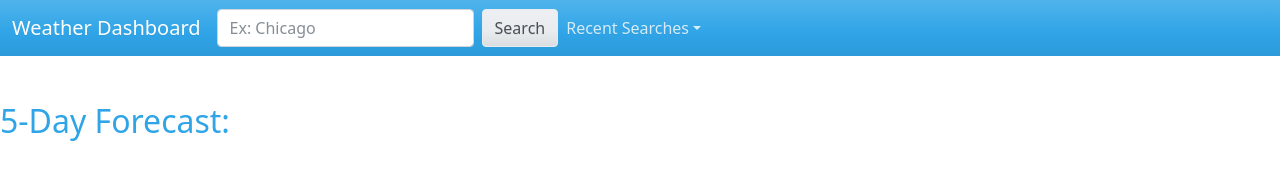
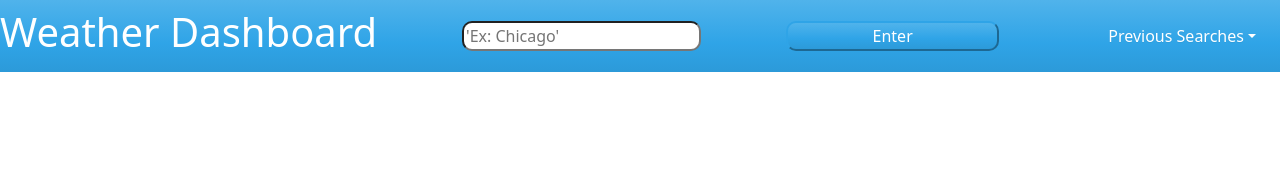
Before and after one commit to cnhnguyen59/weather-app, a plain HTML site: page index.html in a window 1280 px wide. Drawn offline with nearby package versions, Linux system fonts and the light colour scheme.

Commit message:
Edited styling

```diff
--- a/assets/js/script.js
+++ b/assets/js/script.js
@@ -1,3 +1,4 @@
+
 var inputEl = $('input')
 var currCityEl = $('.currCity')
 var city = inputEl.val()
@@ -8,10 +9,13 @@ const part ='minutely,hourly'
 
 
 function getInfo(){
+
    /*  var city = inputEl.val()
     console.log(city)
 
     currCityEl.text(`${city} ${moment().format('L')}`) */
+
+    console.log('running getInfo')
 
     getLatLon()
 
@@ -19,18 +23,6 @@ function getInfo(){
     lon = localStorage.getItem('lon')
 
     var oneCallUrl = `https://api.openweathermap.org/data/2.5/onecall?lat=${lat}&lon=${lon}&exclude=${part}&units=imperial&appid=${apiKey}`
-/*     var forecastUrl = `https://api.openweathermap.org/data/2.5/forecast?q=${inputEl.val()}&exclude=hourly&appid=${apiKey}`
-
-    console.log(oneCallUrl)
-
-    fetch(forecastUrl)
-    .then(function(response){
-        return response.json();
-    })
-    .then(function(data){
-        console.log(data)
-    })
-    .catch(console.err)      */
 
     fetch(oneCallUrl)
     .then(function(response){
@@ -38,10 +30,10 @@ function getInfo(){
     })
     .then(function(data){
         console.log(data)
-        /* console.log(data.current.temp)
+        console.log(data.current.temp)
         console.log(data.current.wind_speed)
         console.log(data.current.humidity)
-        console.log(data.current.uvi) */
+        console.log(data.current.uvi)
 
         var temp = data.current.temp
         var ws = data.current.wind_speed
@@ -57,11 +49,13 @@ function getInfo(){
             color = 'red'
         }
 
-        var output = `Temp: ${temp} | Wind: ${ws} | Humidity: ${humid} | UV Index: <span class="py-1 px-3" style="color: white; border-radius: 1px; background-color:${color}">${uvi}</span>`
+        var output = `Temp: ${temp}°F | Wind: ${ws} MPH | Humidity: ${humid}% | UV Index: <span class="py-1 px-3" style="color: white; border-radius: 1px; background-color:${color}">${uvi}</span>`
 
         $('.currWeather').html(output)
 
         var forecast = data.daily.slice(1,6)
+
+        var forecastOutput =''
 
         forecast.forEach(data => {
 
@@ -70,21 +64,18 @@ function getInfo(){
             var month = new Date(unix_timestamp * 1000).getMonth()
             var year = new Date(unix_timestamp * 1000).getFullYear()
 
-            var output = `<div>${month}/${day}/${year}\n
-            <img src="./assets/icons/${data.weather[0].icon}.png"/>
-            Temp:${data.temp.day}\nWind: ${data.wind_speed} MPH\n
+            forecastOutput += `<div class="m-2 p-1" style="border: 1px solid black; border-radius: 10px;"> <p style="font-weight:bold;">${month}/${day}/${year}</p>
+            <img src="./assets/icons/${data.weather[0].icon}.png"/>\n<br>
+            Temp:${data.temp.day}°F<br>
+            Wind: ${data.wind_speed} MPH<br>
             Humidity: ${data.humidity}%</div>`
-
-            console.log(output)
-
-            $('.forecast').append(output)
 
         })
 
-        console.log(forecast)
-
+        $('.forecast').html(forecastOutput)
+        $('.forecast-box').css('visibility','visible')
     })
-
+    .catch(console.err)
 }
 
 function getLatLon(){
@@ -95,8 +86,8 @@ function getLatLon(){
         return response.json();
     })
     .then(function(data){
-        /* console.log(data)
-        console.log(data.coord) */
+        console.log(data)
+        /*console.log(data.coord) */
         localStorage.setItem('lat', JSON.stringify(data.coord.lat))
         localStorage.setItem('lon', JSON.stringify(data.coord.lon))
        /*  console.log(data.coord.lat)
@@ -105,7 +96,9 @@ function getLatLon(){
         localStorage.getItem('lon') */
 
         var city = data.name
+        console.log(city)
         var icon = data.weather[0].icon
+        console.log(icon)
 
         $('.currIcon').html(`<img src="./assets/icons/${icon}.png"/>`)
 
@@ -115,7 +108,3 @@ function getLatLon(){
     })
     .catch(console.err)
 }
-
-
-
-function createHistBtn(){}
--- a/index.html
+++ b/index.html
@@ -11,33 +11,16 @@
 </head>
 <body>
 
-<nav class="navbar navbar-expand-lg navbar-dark bg-primary">
-  <div class="container-fluid">
-    <a class="navbar-brand" href="#">Weather Dashboard</a>
-    <button class="navbar-toggler" type="button" data-bs-toggle="collapse" data-bs-target="#navbarColor01" aria-controls="navbarColor01" aria-expanded="false" aria-label="Toggle navigation">
-      <span class="navbar-toggler-icon"></span>
-    </button>
-    <div class="collapse navbar-collapse" id="navbarColor01">
-        <form class="d-flex">
-            <input class="form-control me-sm-2" type="text" placeholder="Ex: Chicago">
-            <button class="btn btn-secondary my-2 my-sm-0" type="submit" onclick="getInfo()">Search</button>
-        </form>
-      <ul class="navbar-nav me-auto">
-        <li class="nav-item dropdown">
-          <a class="nav-link dropdown-toggle" data-bs-toggle="dropdown" href="#" role="button" aria-haspopup="true" aria-expanded="false">Recent Searches</a>
+  <nav class="navbar navbar-dark bg-primary">
+        <h1 class=" text-center"style="color:white">Weather Dashboard</h1>
+        <input style="border-radius: 10px;" type="text" placeholder="'Ex: Chicago'">
+        <button class='col-2 btn-primary' style="border-radius: 10px;"onclick="getInfo()">Enter</button>
+        <a class="nav-link dropdown-toggle m-2" data-bs-toggle="dropdown" href="#" role="button" aria-haspopup="true" aria-expanded="false" style="color:white">Previous Searches</a>
           <div class="dropdown-menu">
             <a class="dropdown-item" href="#">Action</a>
             <a class="dropdown-item" href="#">Another action</a>
             <a class="dropdown-item" href="#">Something else here</a>
-            <div class="dropdown-divider"></div>
-            <a class="dropdown-item" href="#">Separated link</a>
-          </div>
-        </li>
-      </ul>
-
-    </div>
-  </div>
-</nav>
+    </nav>
 <!--     <div class="container d-flex ">
         <div class="col-lg-4" style="border: 2px solid blue;">
             <h2>Enter a City:</h2>
@@ -47,24 +30,21 @@
             <div class="history"></div>
             </div>
         </div> -->
-        <div class="col-lg-8 d-column">
+        <div class="col-lg-8 d-column p-2">
             <div class="current">
-                <h2 class="currCity"><img src=""></h2>
-                <div class="currIcon">
-                </div>
-
-                <div class="currWeather"></div>
+                <h2 class="currCity"></h2>
+                <div class="currIcon"></div>
+                <div class="currWeather m-2"></div>
             </div>
-            <div class="forecast">
+            <div class="forecast-box" style="visibility: hidden;">
                 <h2>5-Day Forecast:</h2>
+                <div class="forecast d-flex"></div>
             </div>
         </div>
-    </div>
 
-    <!-- <button class="btn btn-lg btn-primary" type="button" onclick='getApi()'>Get API</button> -->
 
-    <script src="https://cdnjs.cloudflare.com/ajax/libs/moment.js/2.24.0/moment.min.js"></script>
-    <script src="https://cdn.jsdelivr.net/npm/bootstrap@5.1.3/dist/js/bootstrap.bundle.min.js" integrity="sha384-ka7Sk0Gln4gmtz2MlQnikT1wXgYsOg+OMhuP+IlRH9sENBO0LRn5q+8nbTov4+1p" crossorigin="anonymous"></script>
+
+   <script src="https://cdn.jsdelivr.net/npm/bootstrap@5.1.3/dist/js/bootstrap.bundle.min.js" integrity="sha384-ka7Sk0Gln4gmtz2MlQnikT1wXgYsOg+OMhuP+IlRH9sENBO0LRn5q+8nbTov4+1p" crossorigin="anonymous"></script>
    <script src="https://ajax.googleapis.com/ajax/libs/jquery/3.2.1/jquery.min.js"></script>
    <script src='./assets/js/script.js'></script>
 </body>
```
